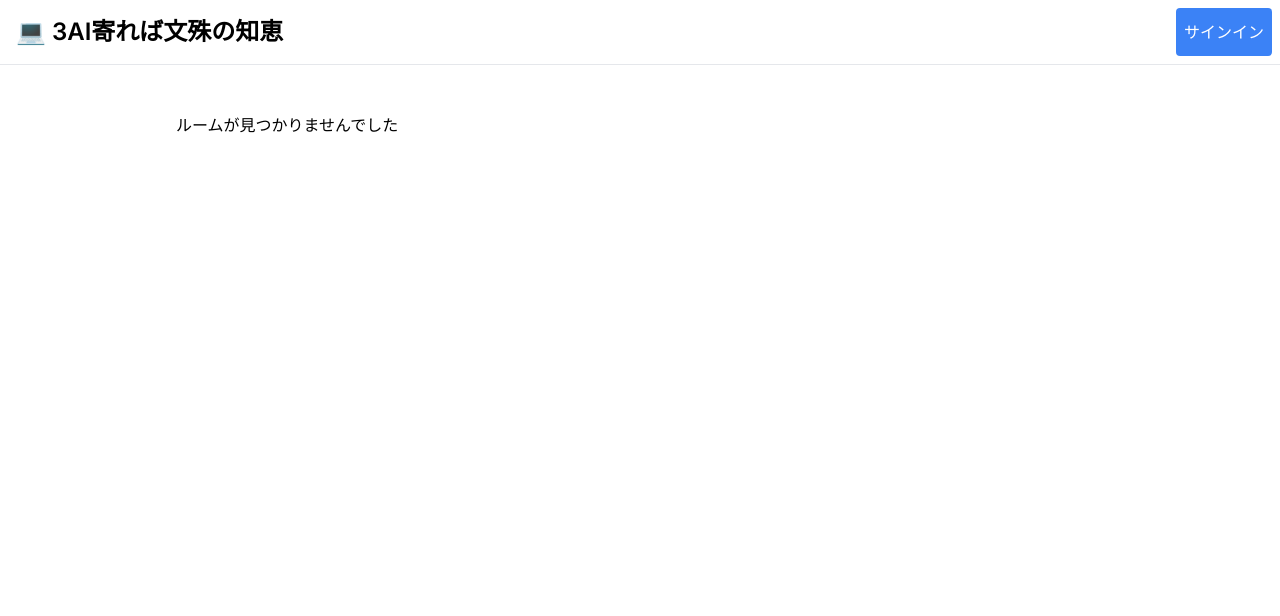
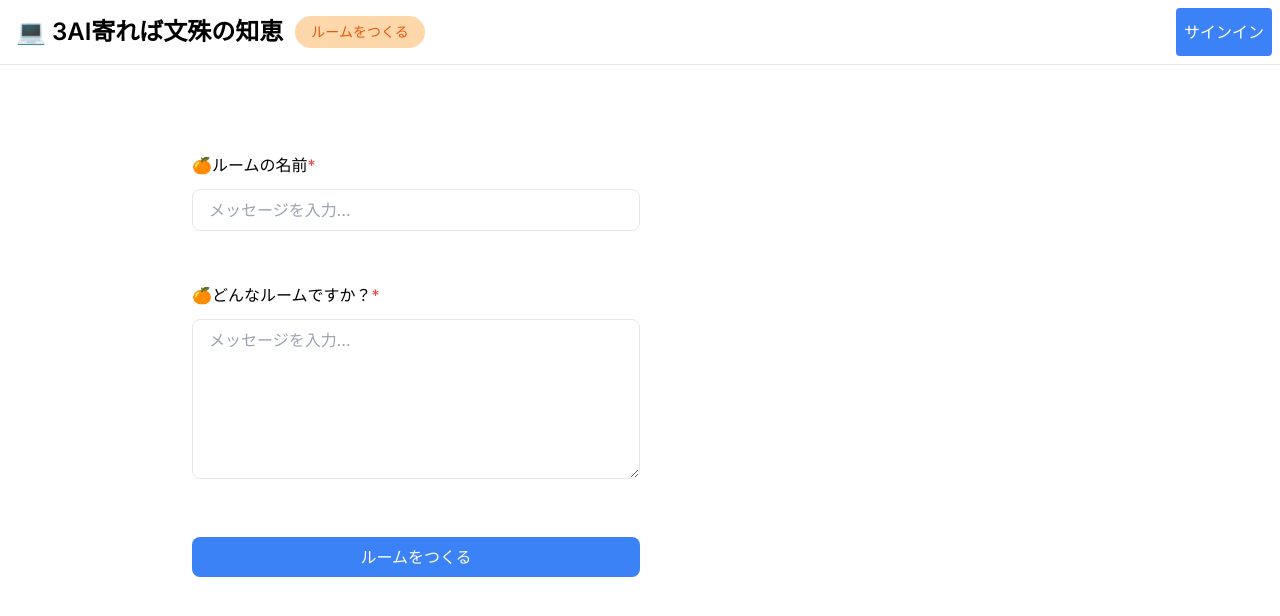
Before and after one commit to aohana-AO/vol.10, a Next.js app in the folder vol10-app/: page /room/create in a window 1280 px wide. Shown: the top 616 px of the page. Built offline with nearby package versions, Linux system fonts and the light colour scheme; no server answers; the database is empty.

Commit message:
ルーム作成追加

```diff
--- a/vol10-app/app/_components/layout/Header.tsx
+++ b/vol10-app/app/_components/layout/Header/Header.tsx
@@ -1,6 +1,6 @@
 import { SignInButton, SignedIn, SignedOut, UserButton } from "@clerk/nextjs";
 import Link from "next/link";
-
+import LinkList from "./LinkList";
 export default function Header() {
     return (
         <header className="border-b border-gray-200">
@@ -9,6 +9,7 @@ export default function Header() {
                     <Link href={"/"} className="p-2 text-sm font-semibold md:text-2xl">
                         💻 3AI寄れば文殊の知恵
                     </Link>
+                    <LinkList />
                 </div>
                 <SignedIn>
                     <UserButton
--- /dev/null
+++ b/vol10-app/app/_components/layout/Header/LinkList.tsx
@@ -0,0 +1,34 @@
+"use client";
+
+import Link from "next/link";
+import { usePathname } from "next/navigation";
+
+const linkList = [
+    {
+        href: "/room/create",
+        text: "ルームをつくる",
+    },
+];
+
+export default function LinkList() {
+    const pathname = usePathname();
+    return (
+        <>
+            {linkList.map((link, index) => {
+                const isActive = pathname.startsWith(link.href);
+                return (
+                    <Link
+                        key={index}
+                        href={link.href}
+                        className={`mx-1 rounded-2xl px-2 py-1.5 text-sm md:my-2 md:px-4 ${isActive
+                            ? "bg-orange-200 text-orange-600"
+                            : "text-gray-500 hover:bg-orange-200 hover:text-orange-600"
+                            }`}
+                    >
+                        {link.text}
+                    </Link>
+                );
+            })}
+        </>
+    );
+}
--- a/vol10-app/app/_lib/action.ts
+++ b/vol10-app/app/_lib/action.ts
@@ -2,7 +2,7 @@
 
 import { auth, clerkClient } from "@clerk/nextjs";
 import { revalidatePath } from "next/cache";
-import { createChat, createUser } from "./prisma";
+import { createChat, createUser, createRooms } from "./prisma";
 
 export async function deleteUserAction(userId: string) {
     if (!userId) return;
@@ -24,3 +24,7 @@ export const createChatAction = async (
     await createChat(roomId, userId, message);
     revalidatePath(`/room/${roomId}`);
 };
+export const createRoomAction = async (name: string, description: string) => {
+    const room = await createRooms(name, description);
+    return room;
+};
--- a/vol10-app/app/_lib/prisma.ts
+++ b/vol10-app/app/_lib/prisma.ts
@@ -84,3 +84,13 @@ export function createChat(roomId: number, userId: number, message: string) {
     });
     return chat;
 }
+export const createRooms = (name: string, description: string) => {
+    const prisma = new PrismaClient();
+    const room = prisma.room.create({
+        data: {
+            name: name,
+            description: description,
+        },
+    });
+    return room;
+};
--- a/vol10-app/app/layout.tsx
+++ b/vol10-app/app/layout.tsx
@@ -1,4 +1,4 @@
-import Header from "./_components/layout/Header";
+import Header from "./_components/layout/Header/Header";
 import { jaJP } from "@clerk/localizations";
 import { ClerkProvider } from "@clerk/nextjs";
 import { Inter } from "next/font/google";
--- /dev/null
+++ b/vol10-app/app/room/create/page.tsx
@@ -0,0 +1,80 @@
+"use client";
+
+import { createRoomAction } from "../../_lib/action";
+import { redirect } from "next/navigation";
+import { useState } from "react";
+
+export default function Create() {
+    const [ispending, setIspending] = useState(false);
+    const [error, setError] = useState<string | null>(null);
+
+    // 🤨isPendingがtrueの時にローディングUIを出そうとするとredirectしなくなってしまう
+    async function handleSubmit(formData: FormData) {
+        setIspending(true);
+        setError(null);
+
+        const [name, description] = [
+            formData.get("name"),
+            formData.get("description"),
+        ];
+
+        if (
+            !name ||
+            typeof name !== "string" ||
+            !description ||
+            typeof description !== "string"
+        ) {
+            setError("1文字以上の文字列を入力してください");
+            setIspending(false);
+            return;
+        }
+
+        const room = await createRoomAction(name as string, description as string);
+        setIspending(false);
+        redirect(`/room/${room.id}`);
+    }
+
+    return (
+        <div className="mx-4 my-10 flex flex-col-reverse bg-white md:flex-row">
+            <form className="flex basis-1/2 flex-col gap-10" action={handleSubmit}>
+                {error && (
+                    <div>
+                        <p className="text-red-500">{error}</p>
+                    </div>
+                )}
+                <div>
+                    <label htmlFor="name">
+                        🍊ルームの名前<span className="text-red-500">*</span>
+                    </label>
+                    <input
+                        type="text"
+                        id="name"
+                        name="name"
+                        autoComplete="off"
+                        className="w-full rounded-lg border px-4 py-2 my-3 focus:border-blue-300 focus:outline-none focus:ring"
+                        placeholder="メッセージを入力..."
+                    />
+                </div>
+                <div>
+                    <label htmlFor="description">
+                        🍊どんなルームですか？<span className="text-red-500">*</span>
+                    </label>
+                    <textarea
+                        id="description"
+                        name="description"
+                        autoComplete="off"
+                        className="h-40 w-full rounded-lg border px-4 py-2 my-3 focus:border-blue-300 focus:outline-none focus:ring"
+                        placeholder="メッセージを入力..."
+                    />
+                </div>
+                <button
+                    type="submit"
+                    disabled={ispending}
+                    className="rounded-lg bg-blue-500 px-4 py-2 text-white hover:bg-blue-400"
+                >
+                    ルームをつくる
+                </button>
+            </form>
+        </div>
+    );
+}
```
